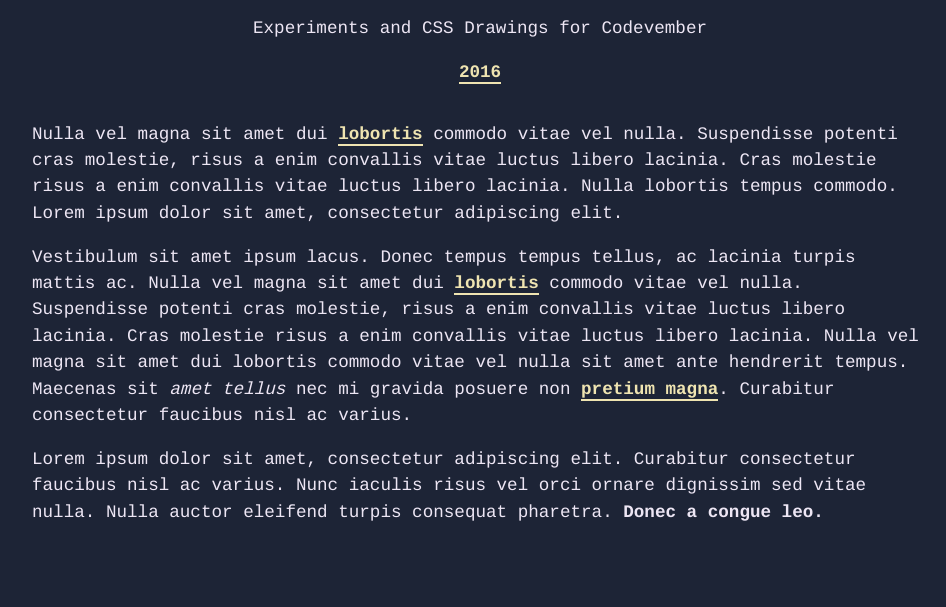
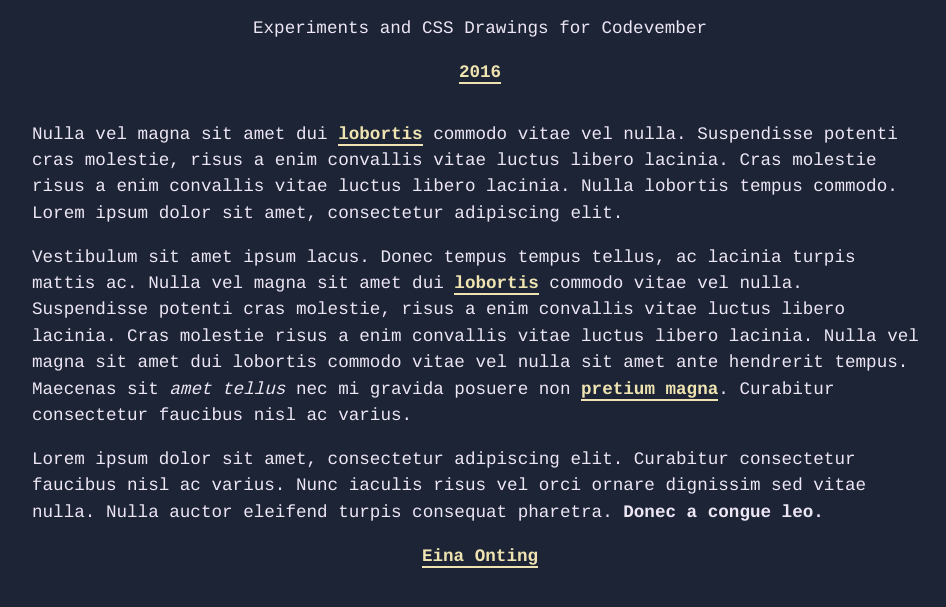
Before and after one commit to eina/codevember, a website: page index.html in a window 1280 px wide. Shown: the part 79-686 px from the top of the page, without its empty margins (160-1106 px from the left). Drawn offline with Linux system fonts and the light colour scheme.

Commit message:
added footer

```diff
--- a/assets/styles/styles.scss
+++ b/assets/styles/styles.scss
@@ -43,3 +43,7 @@
 .site-title a {
   border:none;
 }
+
+footer {
+  text-align: center;
+}
--- a/index.html
+++ b/index.html
@@ -19,7 +19,7 @@
 </head>
 <body>
 
-  <main>
+  <div class="wrapper">
     <header class="site-header">
       <h1 class="site-title"><a href="#top">Codevember</a></h1>
       <p class="site-subhead">Experiments and CSS Drawings for Codevember</p>
@@ -28,9 +28,15 @@
       </nav>
     </header>
 
+
+  <main>
      <p>Nulla vel magna sit amet dui <a href='#'>lobortis</a> commodo vitae vel nulla. Suspendisse potenti cras molestie, risus a enim convallis vitae luctus libero lacinia. Cras molestie risus a enim convallis vitae luctus libero lacinia. Nulla lobortis tempus commodo. Lorem ipsum dolor sit amet, consectetur adipiscing elit. </p><p>Vestibulum sit amet ipsum lacus. Donec tempus tempus tellus, ac lacinia turpis mattis ac. Nulla vel magna sit amet dui <a href='#'>lobortis</a> commodo vitae vel nulla. Suspendisse potenti cras molestie, risus a enim convallis vitae luctus libero lacinia. Cras molestie risus a enim convallis vitae luctus libero lacinia. Nulla vel magna sit amet dui lobortis commodo vitae vel nulla sit amet ante hendrerit tempus. Maecenas sit <em>amet tellus</em> nec mi gravida posuere non <a href='#'>pretium magna</a>. Curabitur consectetur faucibus nisl ac varius. </p><p>Lorem ipsum dolor sit amet, consectetur adipiscing elit. Curabitur consectetur faucibus nisl ac varius. Nunc iaculis risus vel orci ornare dignissim sed vitae nulla. Nulla auctor eleifend turpis consequat pharetra. <strong>Donec a congue leo. </strong></p>
+  </main>
 
-  </main>
+  <footer class="site-footer">
+    <a href="http://eina.ca">Eina Onting</a>
+  </footer>
+  </div> <!--end wrapper-->
 
 </body>
 
```
Also changed, not shown: dist/styles/styles.css, dist/styles/styles.min.css.
